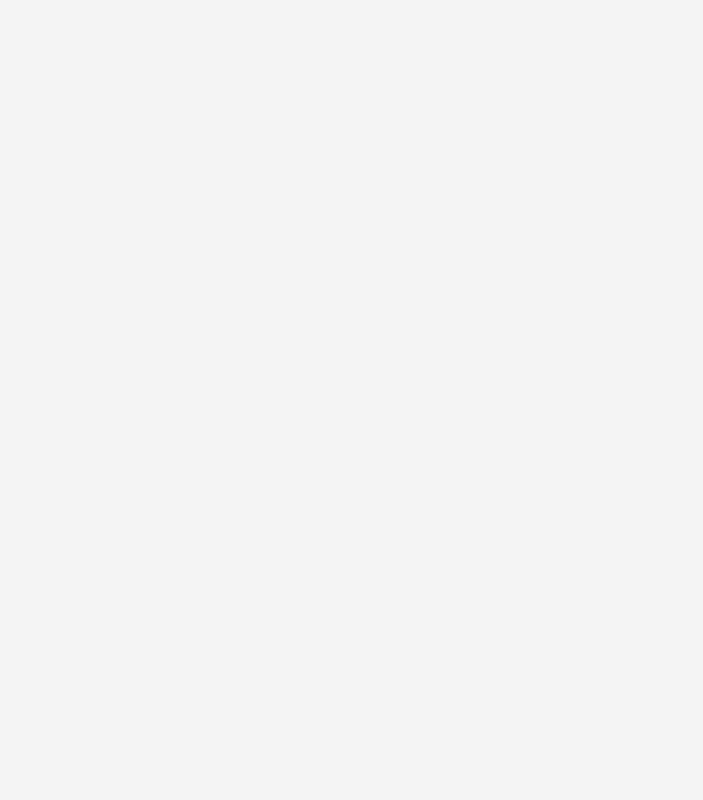
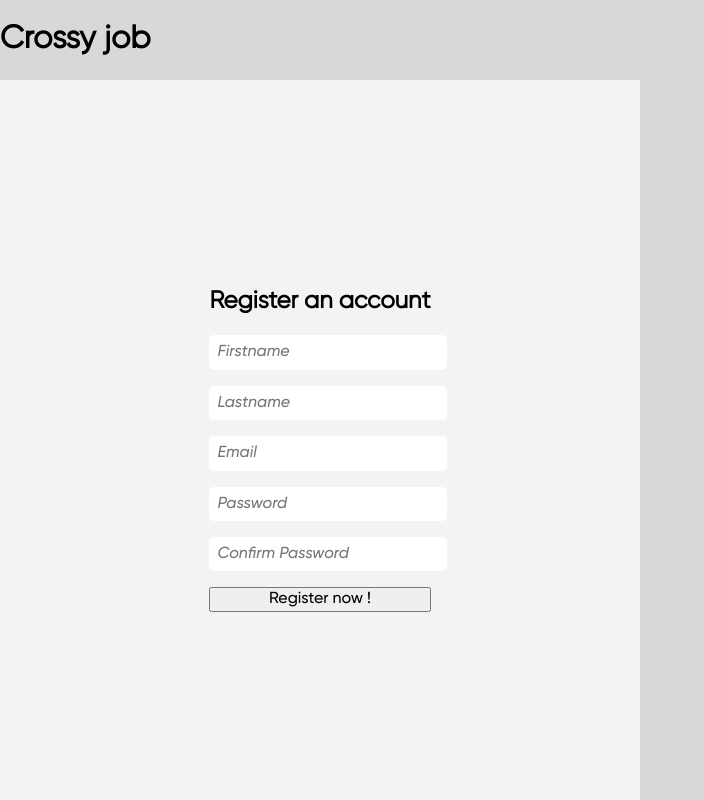
Before and after one commit to CrossyJob-YNOV/CrossyJob-Front, a Nuxt app: page /register in a window 1280 px wide. Before the commit this address had no page. Shown: the whole page, without its empty margins (0-703 px from the left). Built offline with nearby package versions, Linux system fonts and the light colour scheme.

Commit message:
feat: create register page

```diff
--- /dev/null
+++ b/pages/register.vue
@@ -0,0 +1,80 @@
+<template>
+    <div class="register">
+        <div class="register__header">
+            <h1>Crossy job</h1>
+        </div>
+
+        <div class="register__grid">
+            <div class="register__grid__content">
+                <h2>Register an account</h2>
+
+                <form action="">
+                    <input type="text" placeholder="Firstname">
+                    <input type="text" placeholder="Lastname">
+                    <input type="text" placeholder="Email">
+                    <input type="text" placeholder="Password">
+                    <input type="text" placeholder="Confirm Password">
+
+                    <button type="submit">
+                        Register now !
+                    </button>
+                </form>
+            </div>
+
+            <div class="register__grid__illustration"></div>
+        </div>
+    </div>
+</template>
+
+
+<style lang="scss" scoped>
+.register {
+    display: grid;
+    grid-template-rows: auto 1fr;
+    min-height: 100vh;
+
+    &__header {
+        background: #D8D8D8;
+    }
+
+    &__grid {
+        display: grid;
+        grid-template-columns: 50% 50%;
+        height: 100%;
+
+        &__illustration {
+            background: #D8D8D8;
+            display: grid;
+            place-content: center;
+        }
+
+        &__content {
+            display: grid;
+            place-content: center;
+            padding: 10rem;
+
+            h2 {
+                text-align: center;
+            }
+
+            form {
+                display: grid;
+                gap: 1em;
+                grid-template-columns: 1fr;
+                width: 100%;
+                input {
+                    width: 100%;
+                    border: 0px;
+                    outline: 0;
+                    padding: .5em;
+                    border-radius: 5px;
+
+                    &::placeholder {
+                        font-style: italic;
+                    }
+                }
+            }
+        }
+    }
+}
+</style>
```
